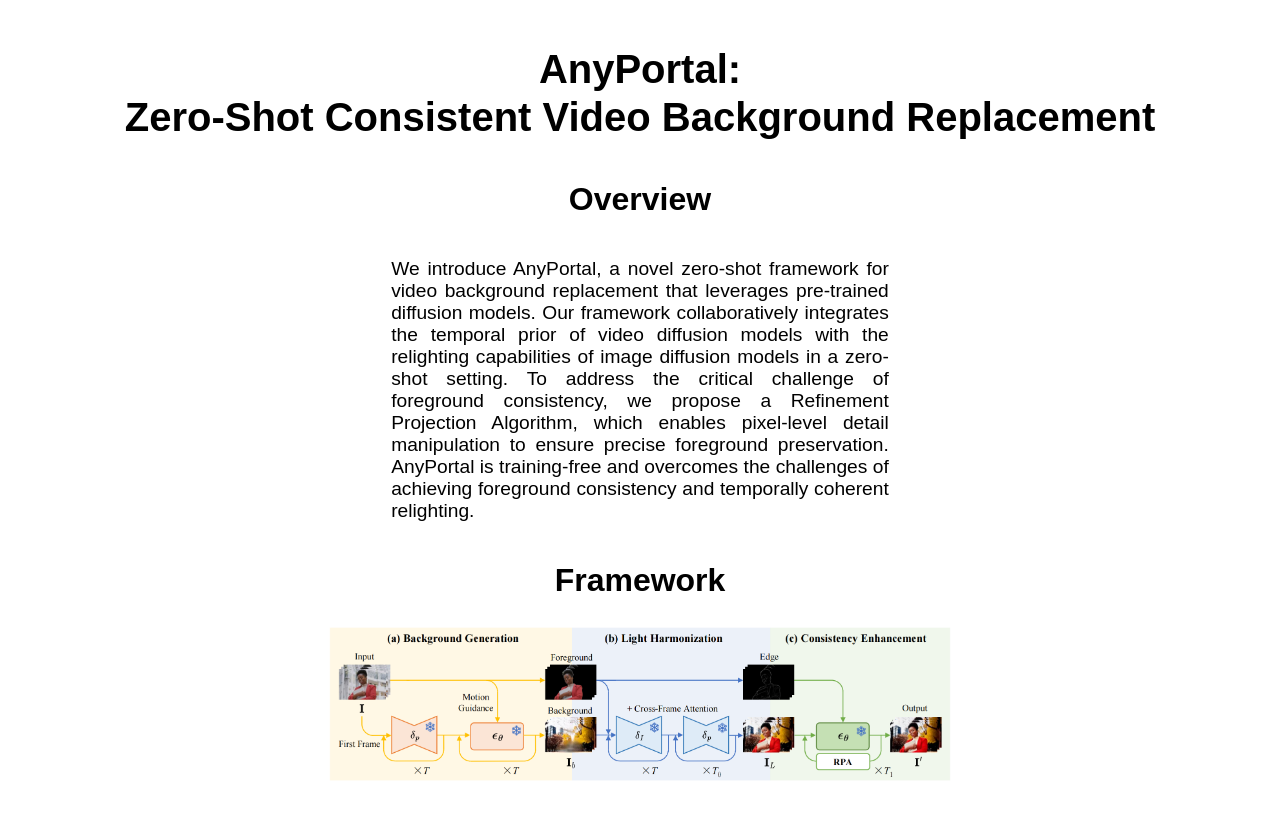
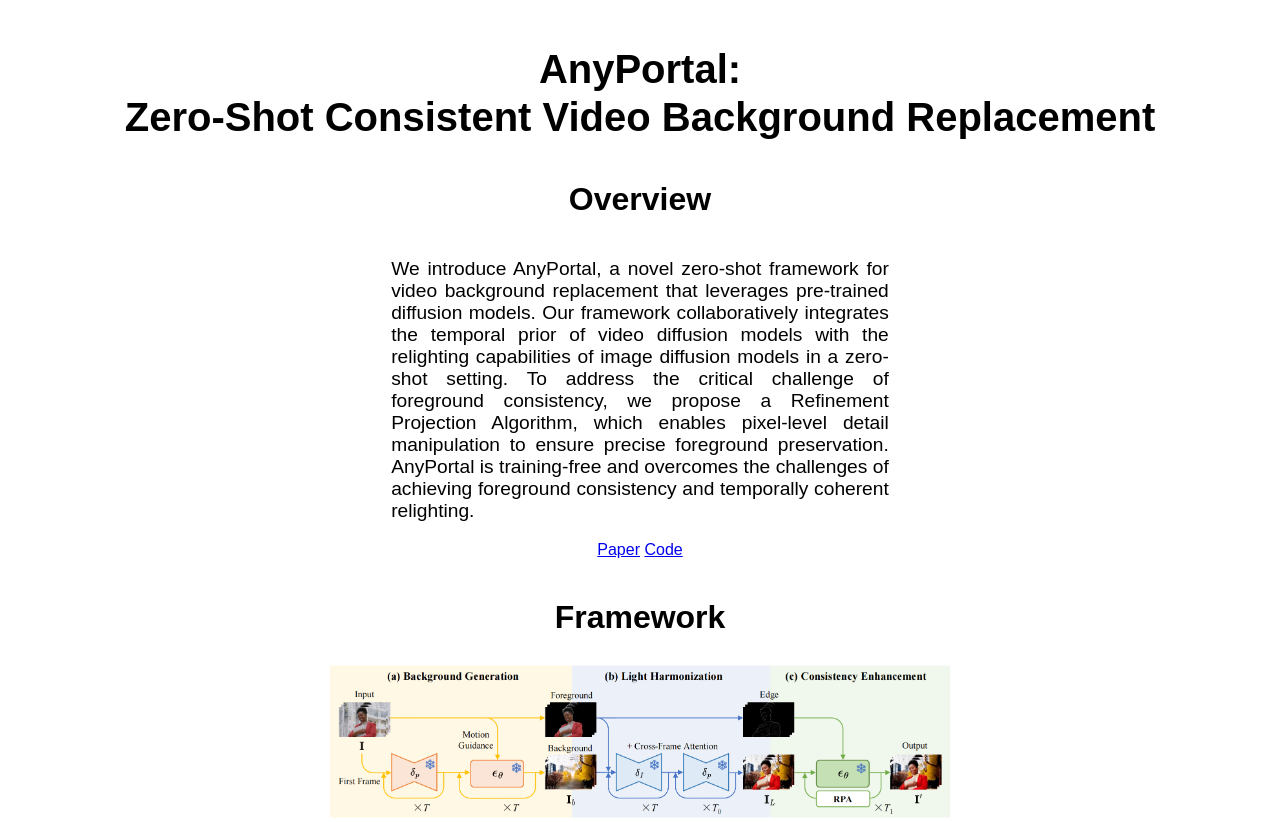
Before and after one commit to gaowenshuo/AnyPortal, a plain HTML site: page index.html in a window 1280 px wide. Shown: the top 822 px of the page. Drawn offline with Linux system fonts and the light colour scheme.

Commit message:
Update index.html

```diff
--- a/index.html
+++ b/index.html
@@ -101,7 +101,10 @@
     <div class="overview">
         <p>We introduce AnyPortal, a novel zero-shot framework for video background replacement that leverages pre-trained diffusion models. Our framework collaboratively integrates the temporal prior of video diffusion models with the relighting capabilities of image diffusion models in a zero-shot setting. To address the critical challenge of foreground consistency, we propose a Refinement Projection Algorithm, which enables pixel-level detail manipulation to ensure precise foreground preservation. AnyPortal is training-free and overcomes the challenges of achieving foreground consistency and temporally coherent relighting. </p>
     </div>
-
+    <div class="buttons">
+        <a href="https://arxiv.org/html/2509.07472v1" target="_blank">Paper</a>
+        <a href="https://github.com/gaowenshuo/AnyPortalCode" target="_blank">Code</a>
+    </div>
     <h2>Framework</h2>
     <img src="./videos/fig2-pipeline.png" alt="Framework Diagram" style="width: 50%;">
 
```
